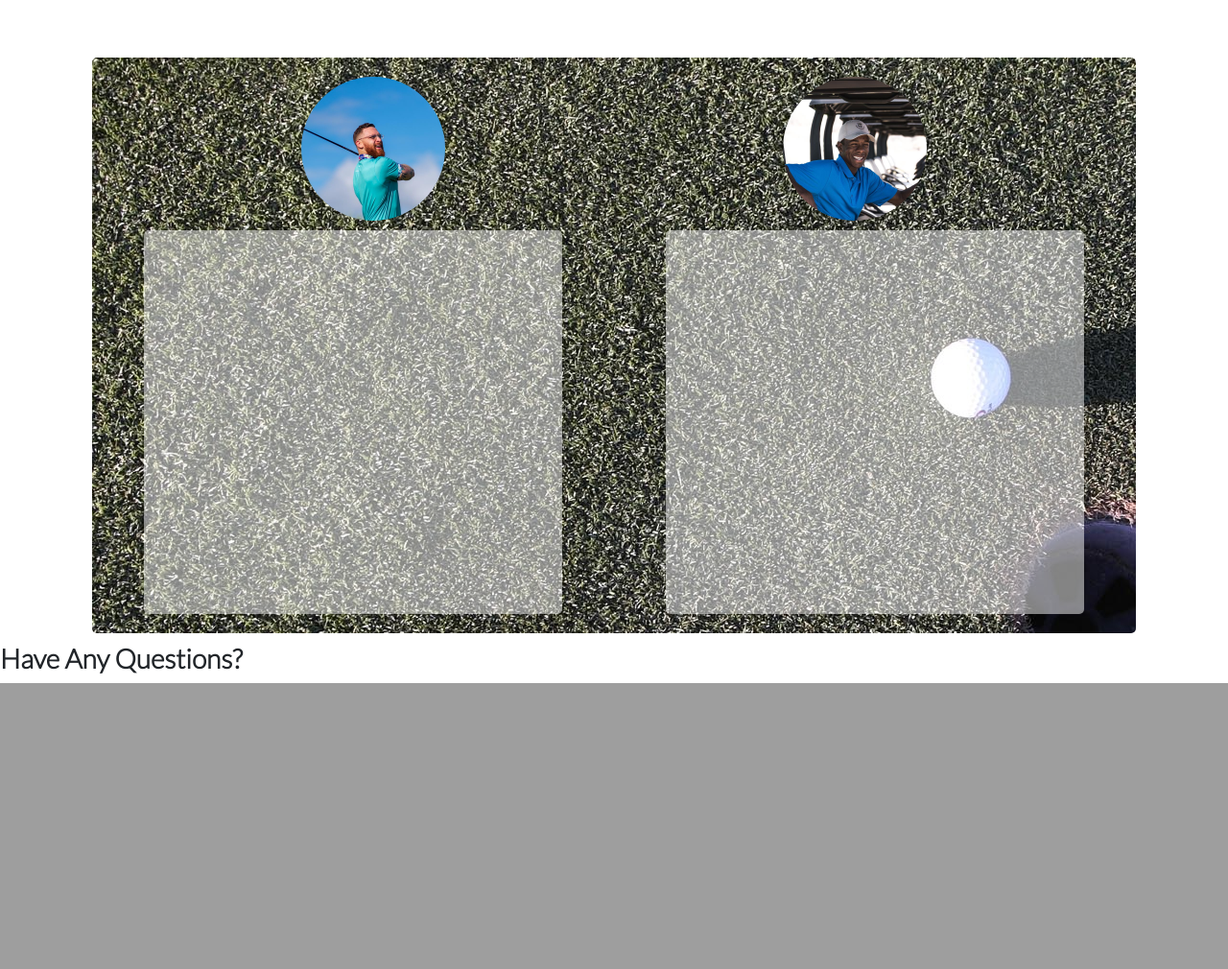
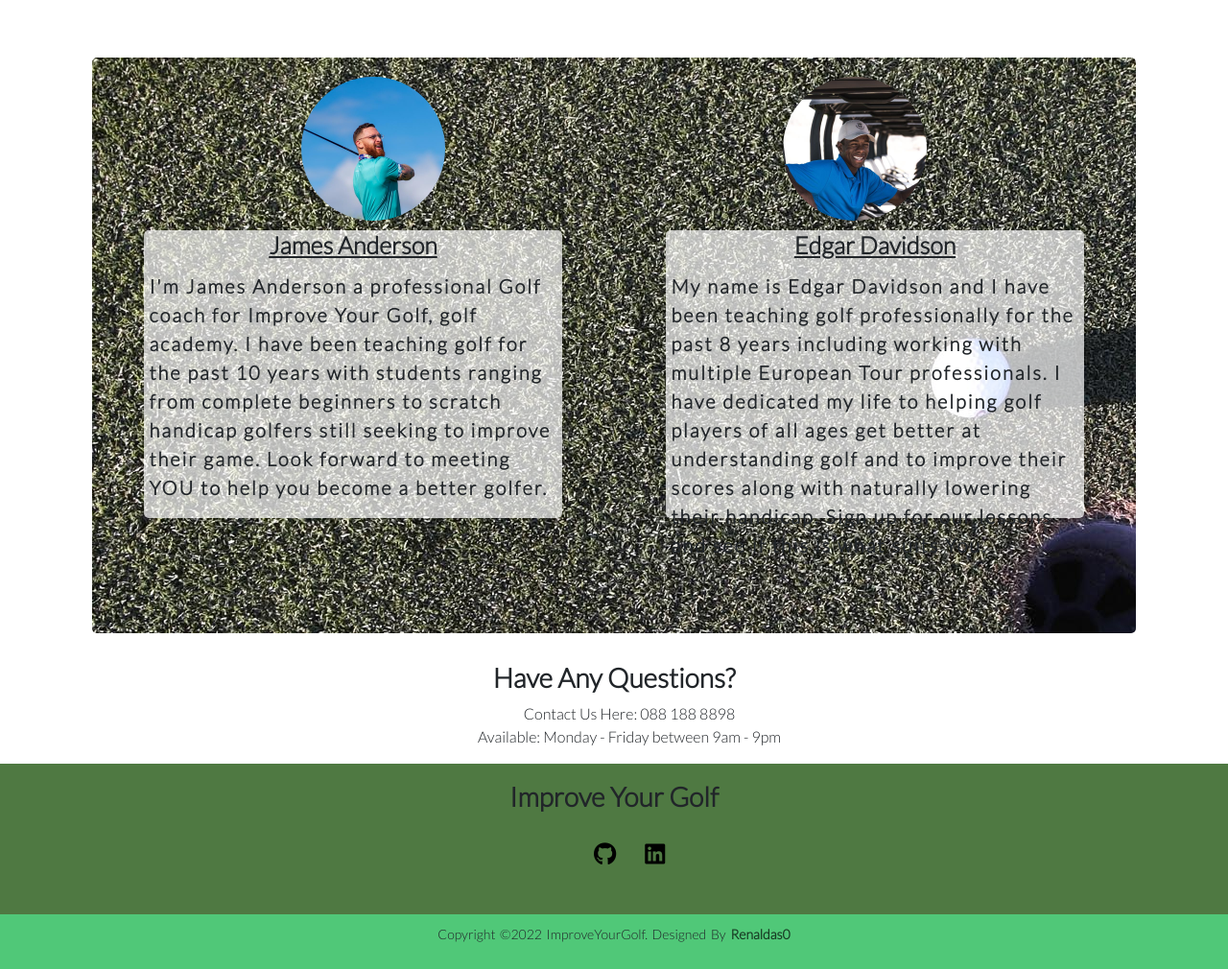
Before and after one commit to Renaldas0/ImproveYourGolf, a Django app: page / in a window 1280 px wide. Shown: the part 2580-3590 px from the top of the page at 96% size. Before the commit the page ends 3292 px from the top, so only its background shows below. Run offline with Django 3.2, Linux system fonts and the light colour scheme; some libraries are stand-ins or nearby versions.

Commit message:
add description to coaches, add contact info, link login.html url and views.py

```diff
--- a/django_golf/urls.py
+++ b/django_golf/urls.py
@@ -15,9 +15,11 @@ Including another URLconf
 """
 from django.contrib import admin
 from django.urls import path
-from golf.views import main_page
+from golf.views import main_page, login_page
+
 
 urlpatterns = [
     path('admin/', admin.site.urls),
-    path('', main_page, name='main_page')
+    path('', main_page, name='main_page'),
+    path('login.html', login_page, name='login_page')
 ]
--- a/golf/views.py
+++ b/golf/views.py
@@ -17,3 +17,6 @@ from django.views import generic
 
 def main_page(request):
     return render(request, 'golf/index.html')
+
+def login_page(request):
+    return render(request, 'golf/login.html')
--- a/static/css/style.css
+++ b/static/css/style.css
@@ -176,6 +176,8 @@ h3 {
     border-radius: 5px;
 }
 
+/* Coach Images*/
+
 .coach-1 {
     position: absolute;
     left: 20%;
@@ -195,22 +197,109 @@ h3 {
     border-radius: 50%;
 }
 
+/* Coach Description Box*/
+
 .about-coach-1 {
     border-radius: 5px;
     max-width: 40%;
-    height: 400px;
+    height: 300px;
     position: absolute;
     top: 180px;
     left: 5%;
-    background-color: rgba(255, 255, 255, 0.5);
+    background-color: rgba(255, 255, 255, 0.7);
 }
 
 .about-coach-2 {
     border-radius: 5px;
     max-width: 40%;
-    height: 400px;
+    height: 300px;
     position: absolute;
     top: 180px;
     right: 5%;
-    background-color: rgba(255, 255, 255, 0.5);
+    background-color: rgba(255, 255, 255, 0.7);
 }
+
+.about-coach-1 h4,
+.about-coach-2 h4 {
+    font-weight: 800;
+    font-size: 25px;
+    text-decoration: underline;
+    display: flex;
+    justify-content: center;
+    align-items: center;
+}
+
+.about-coach-para {
+    padding: 5px;
+    font-size: 20px;
+    font-weight: 600;
+    letter-spacing: 2px;
+}
+
+#contact {
+    margin-top: 30px;
+    text-align: center;
+}
+
+footer {
+    background-color: #4F7942;
+    height: auto;
+    width: 100%;
+}
+
+.footer-container {
+    display: flex;
+    align-items: center;
+    justify-content: center;
+    flex-direction: column;
+    text-align: center;
+}
+
+.footer-container h3 {
+    font-weight: bold;
+    line-height: 3rem;
+}
+
+.socials {
+    display: flex;
+    align-items: center;
+    justify-content: center;
+    margin: 1rem 0 3rem 0;
+}
+
+.socials li {
+    margin: 0 15px;
+}
+
+.socials a {
+    color: #000;
+}
+
+.socials i {
+    font-size: 1.5rem;
+    transition: color 0.4s ease;
+}
+
+.socials a:hover i {
+    color: aqua;
+}
+
+.footer-bottom {
+    background-color: #50C878;
+    width: 100%;
+    padding: 10px 0;
+    text-align: center;
+}
+
+.footer-bottom p {
+    font-size: 14px;
+    word-spacing: 2px;
+    text-transform: capitalize;
+}
+
+.footer-bottom a {
+    text-decoration: none;
+    color: #000;
+    opacity: .7;
+    font-weight: bold;
+}
--- a/templates/golf/index.html
+++ b/templates/golf/index.html
@@ -12,7 +12,7 @@
     href="https://fonts.googleapis.com/css2?family=Lato:wght@300&family=Lora:ital@1&family=Oswald:wght@300&display=swap"
     rel="stylesheet">
   <!-- Font Awesome Icons -->
-  <link rel="stylesheet" href="https://cdnjs.cloudflare.com/ajax/libs/font-awesome/5.15.3/css/all.min.css">
+  <script src="https://kit.fontawesome.com/0fc8d7e1ea.js" crossorigin="anonymous"></script>
   <!-- JQuery -->
   <script src="https://code.jquery.com/jquery-3.6.1.js" integrity="sha256-3zlB5s2uwoUzrXK3BT7AX3FyvojsraNFxCc2vC/7pNI="
     crossorigin="anonymous"></script>
@@ -59,7 +59,7 @@
               <a class="nav-link" href="#">Register</a>
             </li>
             <li class="nav-item">
-              <a class="nav-link" href="#">Login</a>
+              <a class="nav-link" href="login.html">Login</a>
             </li>
           </ul>
         </div>
@@ -175,8 +175,11 @@
     <div class="coaches-container">
       <img src="/static/images/coach-1.jpg" alt="Picture of our coach" class="coach-1">
       <div class="about-coach-1 col-sm-8">
-        <p>
-
+        <h4>James Anderson</h4>
+        <p class="about-coach-para">
+          I'm James Anderson a professional Golf coach for Improve Your Golf, golf academy. I have been teaching golf
+          for the past 10 years with students ranging from complete beginners to scratch handicap golfers still seeking
+          to improve their game. Look forward to meeting YOU to help you become a better golfer.
         </p>
       </div>
 
@@ -184,8 +187,12 @@
 
       <img src="/static/images/coach-2.jpg" alt="Picture of our coach" class="coach-2">
       <div class="about-coach-2 col-sm-8">
-        <p>
-
+        <h4>Edgar Davidson</h4>
+        <p class="about-coach-para">
+          My name is Edgar Davidson and I have been teaching golf professionally for the past 8 years including working
+          with multiple European Tour professionals. I have dedicated my life to helping golf players of all ages get
+          better at understanding golf and to improve their scores along with naturally lowering their handicap. Sign up
+          for our lessons and see if this is what suits You.
         </p>
       </div>
     </div>
@@ -194,11 +201,29 @@
   <!-- Contact Us section-->
   <div id="contact">
     <h3>Have any Questions?</h3>
+    <ul>
+      <li>
+        Contact Us Here: 088 188 8898
+      </li>
+      <li>
+        Available: Monday - Friday between 9am - 9pm
+      </li>
+    </ul>
   </div>
 
   <!-- Footer-->
   <footer>
-
+    <div class="footer-container">
+      <h3>Improve Your Golf</h3>
+      <ul class="socials">
+        <li><a href="https://github.com/Renaldas0" target="_blank"><i class="fa-brands fa-github"></i></a></li>
+        <li><a href="https://www.linkedin.com/" target="_blank"><i class="fa-brands fa-linkedin"></i></a></li>
+      </ul>
+    </div>
+    <div class="footer-bottom">
+      <p>copyright &copy;2022 ImproveYourGolf. Designed by <span><a href="https://github.com/Renaldas0"
+            target="_blank">Renaldas0</a></span></p>
+    </div>
   </footer>
   <!-- JavaScript Bundle with Popper -->
   <script src="https://cdn.jsdelivr.net/npm/bootstrap@5.2.2/dist/js/bootstrap.bundle.min.js"
```
Also changed, not shown: templates/golf/login.html (added, +60 -0 lines), static/images/login.jpg (added).
